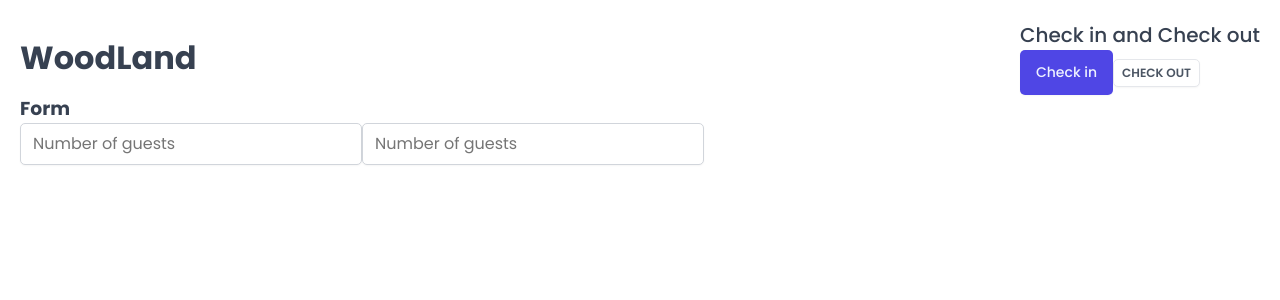
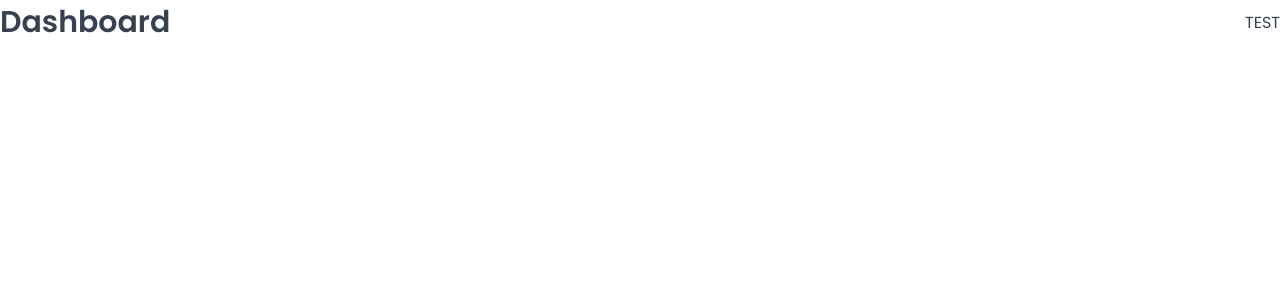
Before and after one commit to Fatialnd/woodland, a React (Vite) app: page /dashboard in a window 1280 px wide. Shown: the top 300 px of the page. Built offline with nearby package versions, Linux system fonts and the light colour scheme; a web font is replaced by a local one.

Commit message:
setting up pages and routes

```diff
--- a/package.json
+++ b/package.json
@@ -12,6 +12,7 @@
   "dependencies": {
     "react": "^18.2.0",
     "react-dom": "^18.2.0",
+    "react-router-dom": "^6.29.0",
     "styled-components": "^6.1.15"
   },
   "devDependencies": {
--- a/src/App.jsx
+++ b/src/App.jsx
@@ -1,42 +1,31 @@
-import styled from "styled-components";
+import { BrowserRouter, Navigate, Route, Routes } from "react-router-dom";
 import GlobalStyles from "./styles/GlobalStyles";
-import Button from "./ui/Button";
-import Input from "./ui/Input";
-import Heading from "./ui/Heading";
-import Row from "./ui/Row";
-
-const StyledApp = styled.div`
-  padding: 20px;
-`;
+import Dashboard from "./pages/Dashboard";
+import Bookings from "./pages/Bookings";
+import Cabins from "./pages/Cabins";
+import Users from "./pages/Users";
+import Settings from "./pages/Settings";
+import Account from "./pages/Account";
+import Login from "./pages/Login";
+import PageNotFound from "./pages/PageNotFound";
 
 function App() {
   return (
     <>
       <GlobalStyles />
-      <StyledApp>
-        <Row type="vertical">
-          <Row type="horizontal">
-            <Heading type="h1">WoodLand</Heading>
-
-            <div>
-              <Heading as="h2">Check in and Check out</Heading>
-              <Button variation="primary" size="medium">
-                Check in
-              </Button>
-              <Button variation="secondary" size="small">
-                Check out
-              </Button>
-            </div>
-          </Row>
-          <Row type="vertical">
-            <Heading as="h3">Form</Heading>
-            <form>
-              <Input type="number" placeholder="Number of guests" />
-              <Input type="number" placeholder="Number of guests" />
-            </form>
-          </Row>
-        </Row>
-      </StyledApp>
+      <BrowserRouter>
+        <Routes>
+          <Route index element={<Navigate replace to="dashboard" />} />
+          <Route path="dashboard" element={<Dashboard />} />
+          <Route path="bookings" element={<Bookings />} />
+          <Route path="cabins" element={<Cabins />} />
+          <Route path="users" element={<Users />} />
+          <Route path="settings" element={<Settings />} />
+          <Route path="account" element={<Account />} />
+          <Route path="login" element={<Login />} />
+          <Route path="*" element={<PageNotFound />} />
+        </Routes>
+      </BrowserRouter>
     </>
   );
 }
```
Also changed, not shown: 1 other file (tests, documents, lock files or other folders).
